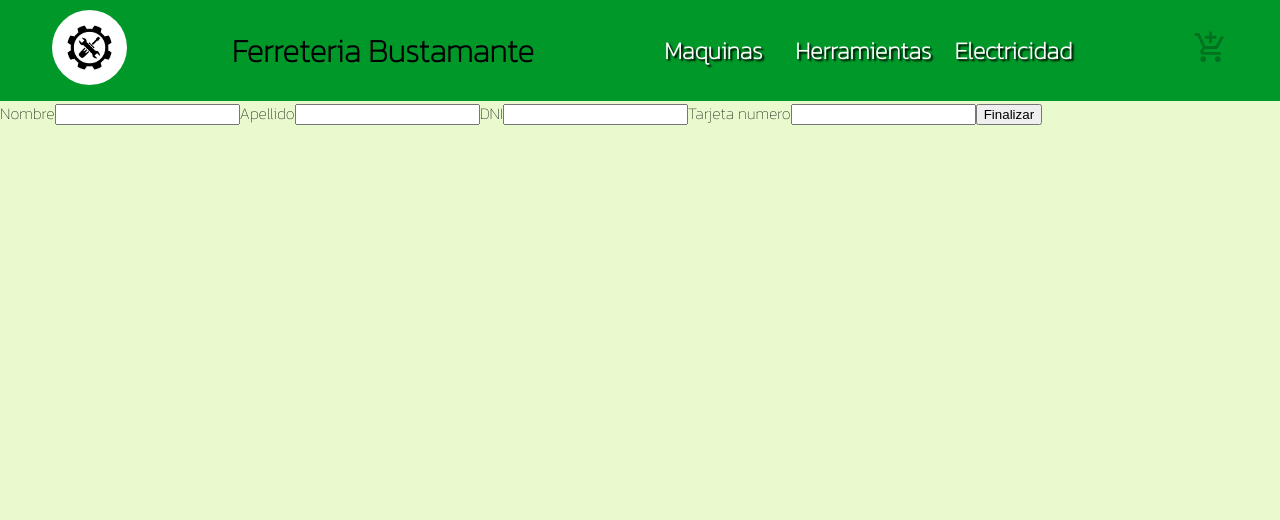
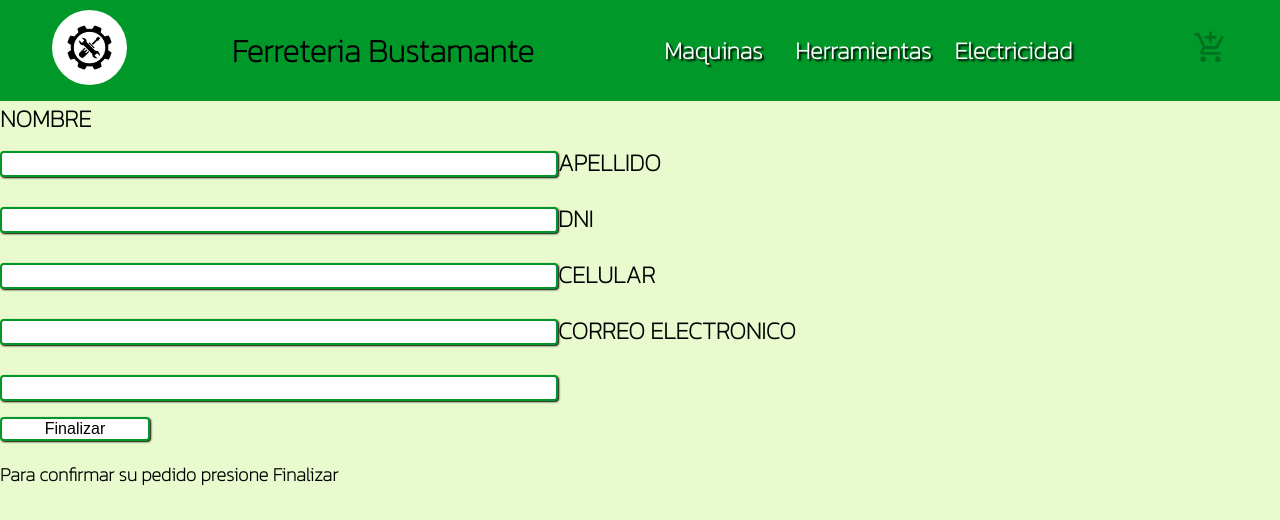
Before and after one commit to ftejeda95/Proyecto-React, a React (Create React App) app: page /form in a window 1280 px wide. Shown: the top 520 px of the page. Built offline with nearby package versions, Linux system fonts and the light colour scheme.

Commit message:
Incorporacion de Formulario y Firebase

```diff
--- a/package.json
+++ b/package.json
@@ -14,6 +14,7 @@
     "firebase": "^9.9.1",
     "react": "^18.1.0",
     "react-dom": "^18.1.0",
+    "react-hook-form": "^7.33.1",
     "react-icons": "^4.4.0",
     "react-router": "^6.3.0",
     "react-router-dom": "^6.3.0",
--- a/src/Components/Cart.js
+++ b/src/Components/Cart.js
@@ -1,32 +1,11 @@
-import React, { useContext, useEffect, useState } from "react";
+import React, { useContext } from "react";
 import { cartContext } from "./CartContext";
 import { Link } from "react-router-dom";
-import { doc,addDoc,collection,serverTimestamp } from "firebase/firestore";
-import { db } from "../Firebase/Firebase";
+
 
 const Cart = () =>{
     const {products,RemoveItem,Clear,QuantityProducts,Price} = useContext(cartContext)
-    const [idVenta,setIdventa]=useState("")
-    const datosComprador = {
-        nombre:"leo",
-        apellido:"lele",
-        correo:"leleleo@gmail.com"
-    }
-    const finalizarCompra=()=>{
-        const ventasCollection = collection(db,"ventas");
-        addDoc(ventasCollection, {
-            datosComprador,
-            items: products,
-            date:serverTimestamp(),
-            total:Price,
-            // stock:products.forEach(element => {
-            //     (element.stock) - (element.qty)
-            // }),
-        }).then((result)=>
-            setIdventa(result.id),
-            console.log(idVenta)
-        )
-    }
+
 
      return(
       QuantityProducts === 0 ? <h3 className="tittle">¡El carrito esta vacío! <Link to="/" className="toHome"> Haga click aquí </Link> para agregar Productos.</h3>
@@ -45,10 +24,12 @@ const Cart = () =>{
                 </div>
         </div>)}
         </div>
-        <button onClick={Clear}  className="buttonCardCart">Limpiar Items</button>
-        <h3 className="price">Precio Total de la Compra: ${Price}</h3>
-        <Link to={"/form"}><button className="buttonCardCart">Finalizar Compra</button></Link>
-     </div>
+        <div className="cartCompra">
+            <button onClick={Clear}  className="buttonCardCart">Limpiar Items</button>
+            <h3 className="price">Precio Total de la Compra: ${Price}</h3>
+            <Link to={"/form"}><button className="buttonCardCart">Finalizar Compra</button></Link>
+        </div>
+        </div>
      )
 }
 export default Cart
--- a/src/Components/Form.js
+++ b/src/Components/Form.js
@@ -1,19 +1,56 @@
 import React from "react";
+import { useContext, useState } from "react";
+import { cartContext } from "./CartContext";
+import { addDoc,collection,serverTimestamp } from "firebase/firestore"
+import { db } from "../Firebase/Firebase";
+
 
 const Form = () =>{
+    const {products,Price,Clear} = useContext(cartContext)
+    const [buyer, setBuyer] = useState({});
+    const [idVenta,setIdVenta]=useState("")
 
-return(
-    <form>
-        <label >Nombre
-        <input name="name" type="text"></input></label>
-        <label >Apellido
-        <input name="surname" type="text"></input></label>
-        <label>DNI
-        <input name="dni" type="number"></input></label>
-        <label>Tarjeta numero
-        <input name="tarjeta" type="number"></input></label>
-        <button type="submit">Finalizar</button>
+    const handleChange = (event) => {
+        const name = event.target.name;
+        const value = event.target.value;
+        setBuyer(values => ({...values, [name]: value}))
+      }
+    const handleSubmit = (event) => {
+        event.preventDefault();
+      }
+
+    const finalizarCompra=()=>{
+        const ventasCollection = collection(db,"ventas");
+        addDoc(ventasCollection, {
+            buyer,
+            items: products,
+            date:serverTimestamp(),
+            total:Price,
+        }).then((result)=>{
+            return(
+                setIdVenta(result.id),
+                Clear()
+            )})
+    }
+
+return(<>
+    <form onSubmit={handleSubmit}>
+        <label className="textDetail" >Nombre</label><br />
+        <input onChange={handleChange} className="form" name="name" type="text" value={buyer.name}  required></input>
+        <label className="textDetail">Apellido</label><br />
+        <input onChange={handleChange} className="form" name="surname" type="text" value={buyer.surname} required></input>
+        <label className="textDetail">DNI</label><br />
+        <input onChange={handleChange} className="form" name="dni" type="number" value={buyer.dni}  required></input>
+        <label className="textDetail">Celular</label><br />
+        <input onChange={handleChange} className="form" name="phone" type="number" value={buyer.phone}  required></input>
+        <label className="textDetail">Correo Electronico</label><br />
+        <input onChange={handleChange} className="form" name="mail" type="text" value={buyer.mail} required ></input> <br />
+        <button type="form-submit" className="agregarCarrito" onClick={finalizarCompra}>Finalizar</button>
     </form>
+        <div>
+            {idVenta ? <h3 className="tittle">Su predido se ha realizado con Exito, su solicitud fue guardad bajo el <span className="id">{idVenta}</span></h3> : <h3>Para confirmar su pedido presione Finalizar</h3>}
+        </div>
+    </>
     )
 }
 
--- a/src/style/App.css
+++ b/src/style/App.css
@@ -278,6 +278,7 @@ width: 250px;
   box-shadow: 1px 1px 2px black;
 
 }
+
 .buttonCompra{
   display: flex;
   justify-content: space-around;
@@ -322,3 +323,29 @@ width: 250px;
   text-shadow:5px 5px 5px #aeff00;
   font-weight: bolder;
 }
+.cartCompra{
+  display: flex;
+  justify-content: space-around;
+  margin: 50px 0;
+}
+.id{
+  text-align: center;
+  font-size: 2.5rem;
+  text-decoration: none;
+  color: #009929;
+  text-shadow:2px 2px 2px #72cb10;
+  transition: background-color font-weight 1s;
+}
+.form{
+  margin:15px 0px;
+  width: 550px;
+  background-color: white;
+  border: 2px solid #009929;
+  color:black;
+  text-decoration: none;
+  display: inline-block;
+  font-size: 1.3rem;
+  border-radius: 4px;
+  box-shadow: 1px 1px 2px black;
+  height: 20px;
+}
```
Also changed, not shown: 1 other file (tests, documents, lock files or other folders).
